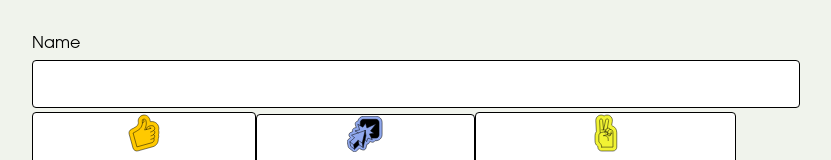
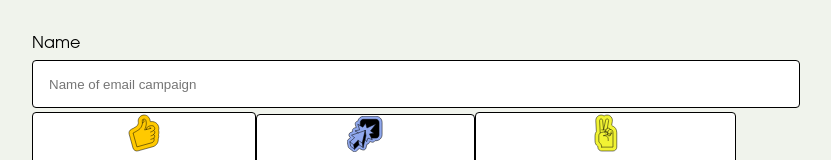
Before and after one commit to MauFrontier/gumroad-email-marketing-prototype, a React (Vite) app: page / in a window 1280 px wide. Shown: the top 160 px of the page, without its empty margins (224-1055 px from the left). Built offline with nearby package versions, Linux system fonts and the light colour scheme.

Commit message:
feat: Add placeholder text for Email campaign name

```diff
--- a/src/features/EmailMarketing/EmailCampaign/EmailCampaign.tsx
+++ b/src/features/EmailMarketing/EmailCampaign/EmailCampaign.tsx
@@ -6,7 +6,7 @@ const EmailCampaign = () => {
     <div data-testid="EmailCampaign">
       <label className="mb-2">
         Name
-        <TextInput id="name" />
+        <TextInput placeholder="Name of email campaign" />
       </label>
       <TriggerSelection />
     </div>
```
